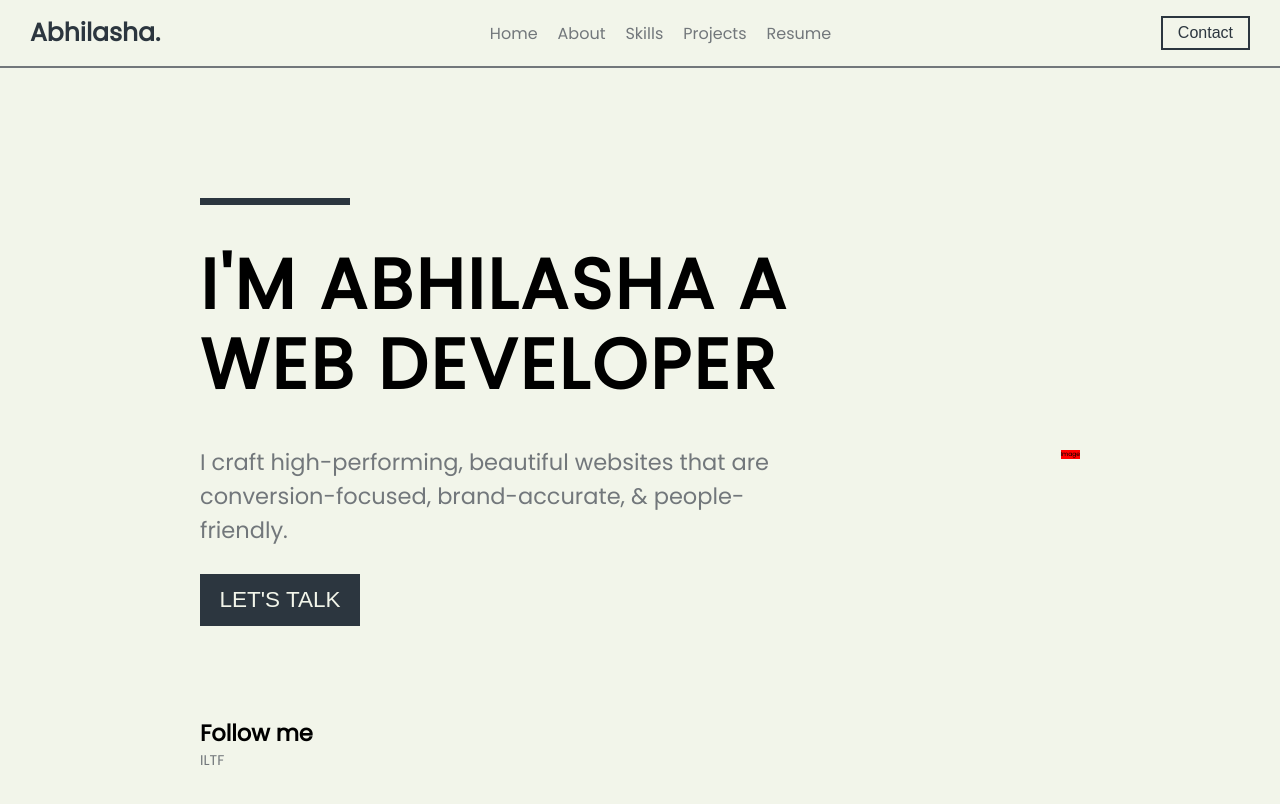
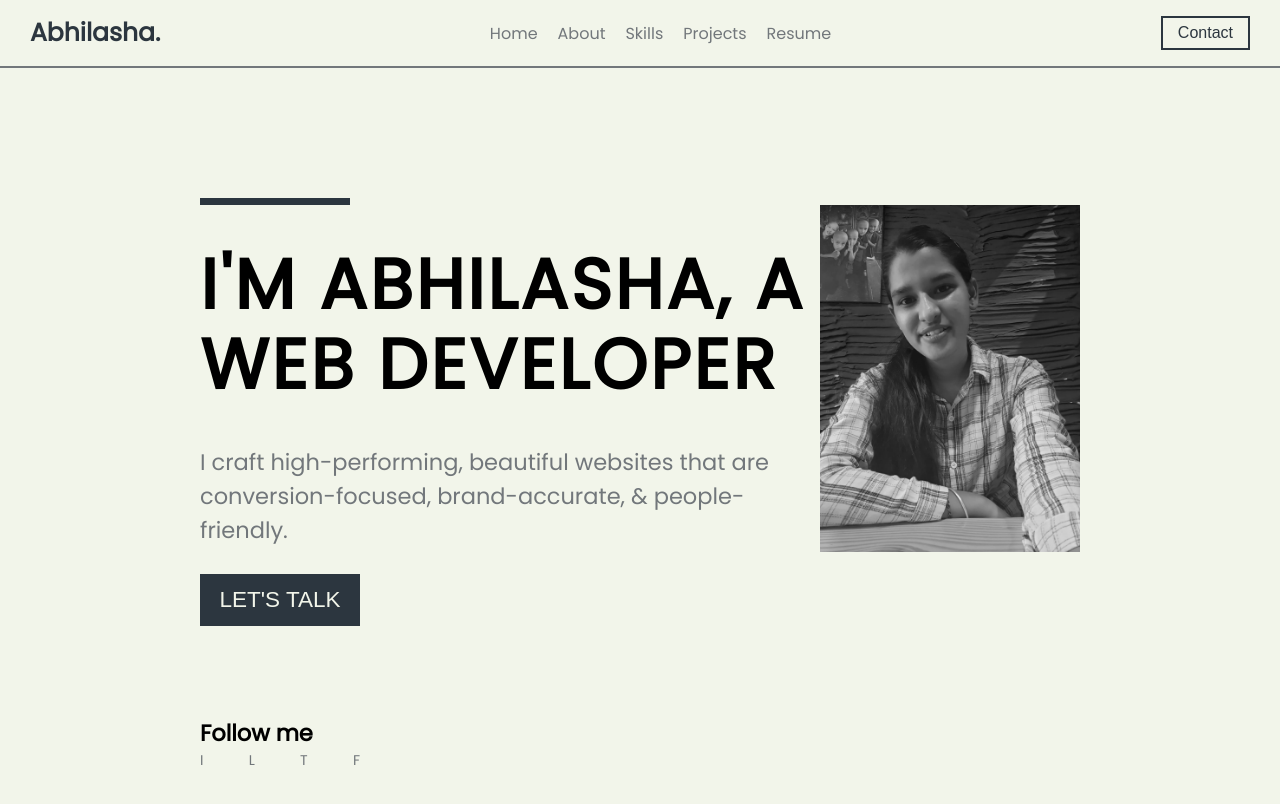
Before and after one commit to 19abhilasha/portfolioMy, a plain HTML site: page index.html in a window 1280 px wide. Drawn offline with Linux system fonts and the light colour scheme.

Commit message:
checking

```diff
--- a/index.css
+++ b/index.css
@@ -16,7 +16,7 @@
 .display-column {
     display: flex;
     flex-direction: column;
-    align-items:flex-start;
+    /* align-items:flex-start; */
     justify-content:space-between;
 }
 
@@ -76,9 +76,9 @@
 
 }
 .left-main{
-    /* background-color: blue; */
     font-size: 3.6rem;
-    max-width: 60rem;
+    max-width: 62rem;
+    /* min-width: 30rem; */
 }
 .h-rule{
     height: 0.7rem;
@@ -110,5 +110,12 @@
     font-size: 3.6rem;
 }
 .right-main{
-    background-color: red;
+background-image:url(./WhatsApp\ Image\ 2023-01-10\ at\ 12.22.49\ AM.jpeg);
+background-repeat: no-repeat;
+background-size: 100%;
+width: 420px;
+height: 500px;
+min-width: 20.8rem;
+min-height: 30.8rem;
+max-width: 35rem;
 }
--- a/index.html
+++ b/index.html
@@ -24,7 +24,7 @@
     <main class="main display-row">
       <div class="left-main display-column">
         <div class="h-rule"></div>
-        <h1>I'M ABHILASHA A WEB DEVELOPER</h1>
+        <h1>I'M ABHILASHA, A WEB DEVELOPER</h1>
         <p>
           I craft high-performing, beautiful websites that are
           conversion-focused, brand-accurate, & people-friendly.
@@ -41,7 +41,11 @@
         </div>
       </div>
       <div class="right-main">
-        <p>Image</p>
+        <!-- <img
+          class="main-image"
+          src="./WhatsApp Image 2023-01-10 at 12.22.49 AM.jpeg"
+          alt="Mee"
+        /> -->
       </div>
     </main>
     <footer></footer>
```
Also changed, not shown: WhatsApp Image 2023-01-10 at 12.22.49 AM.jpeg (added).
